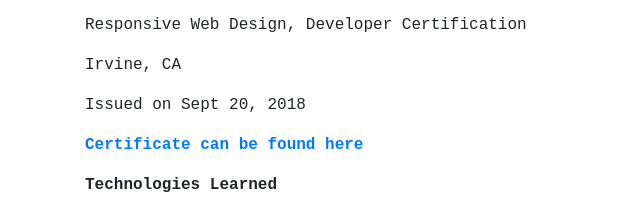
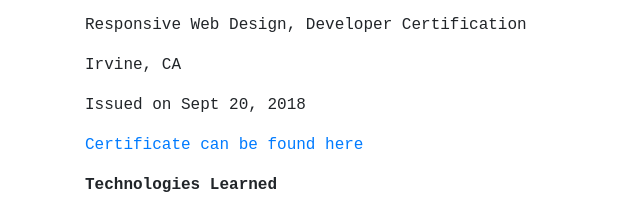
Before and after one commit to salvillalon45/portfolio-version-2, a plain HTML site: page templates/experiences.html in a window 1280 px wide. Shown: the part 1053-1263 px from the top of the page, 0-640 px from the left. Drawn offline with nearby package versions, Linux system fonts and the light colour scheme; a web font is replaced by a local one.

Commit message:
remove strong tag from freecodecamp certificate

```diff
--- a/templates/experiences.html
+++ b/templates/experiences.html
@@ -132,7 +132,7 @@
         <div class="education row">
           <div class="education-description">
             <div class="col-md-12">
-              <strong><p><a target="_blank" href="https://www.freecodecamp.org/certification/salvillalon45/responsive-web-design">Certificate can be found here</a></p></strong>
+              <p><a target="_blank" href="https://www.freecodecamp.org/certification/salvillalon45/responsive-web-design">Certificate can be found here</a></p>
               <p><strong>Technologies Learned</strong><p>
               <ul>
                 <li>HTML, CSS, Applied Visual Design, Applied Accessibility, Responsive Web Design Principles, CSS Flexbox, CSS Grid</li>
```
